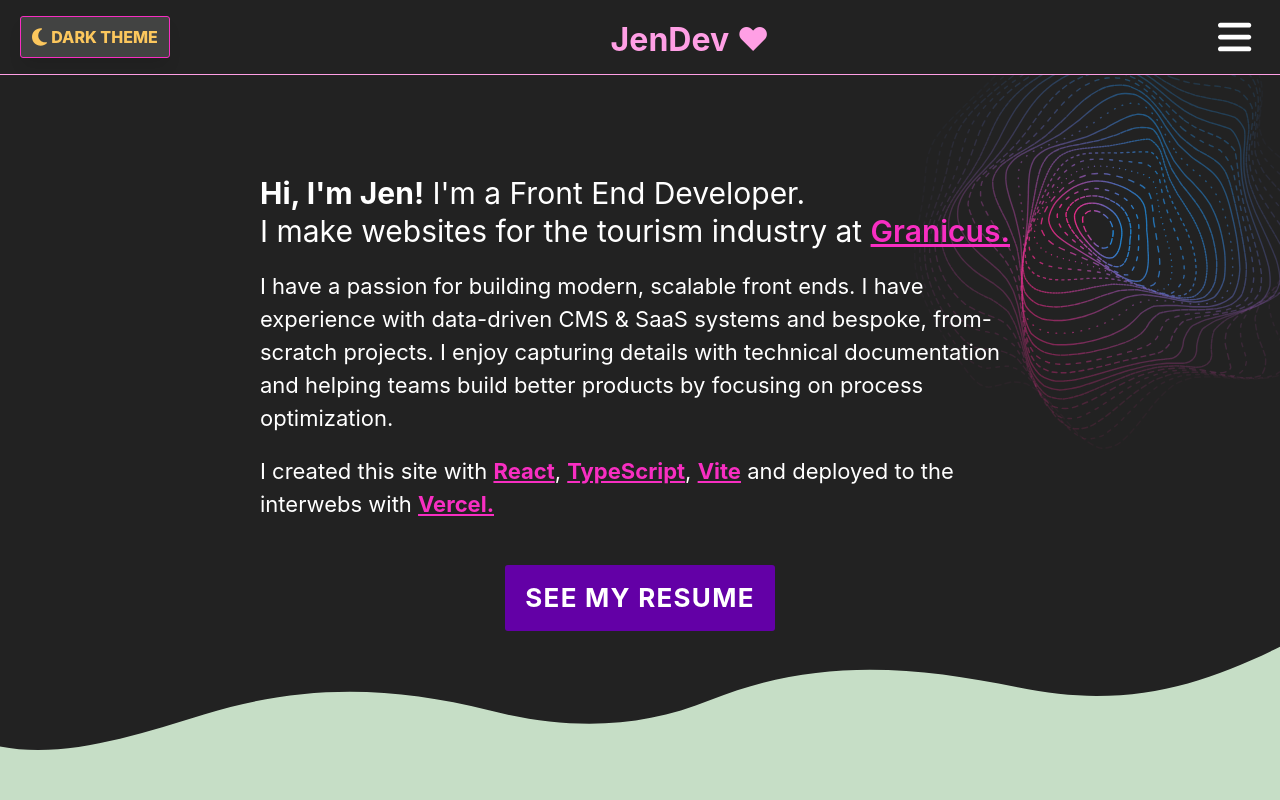
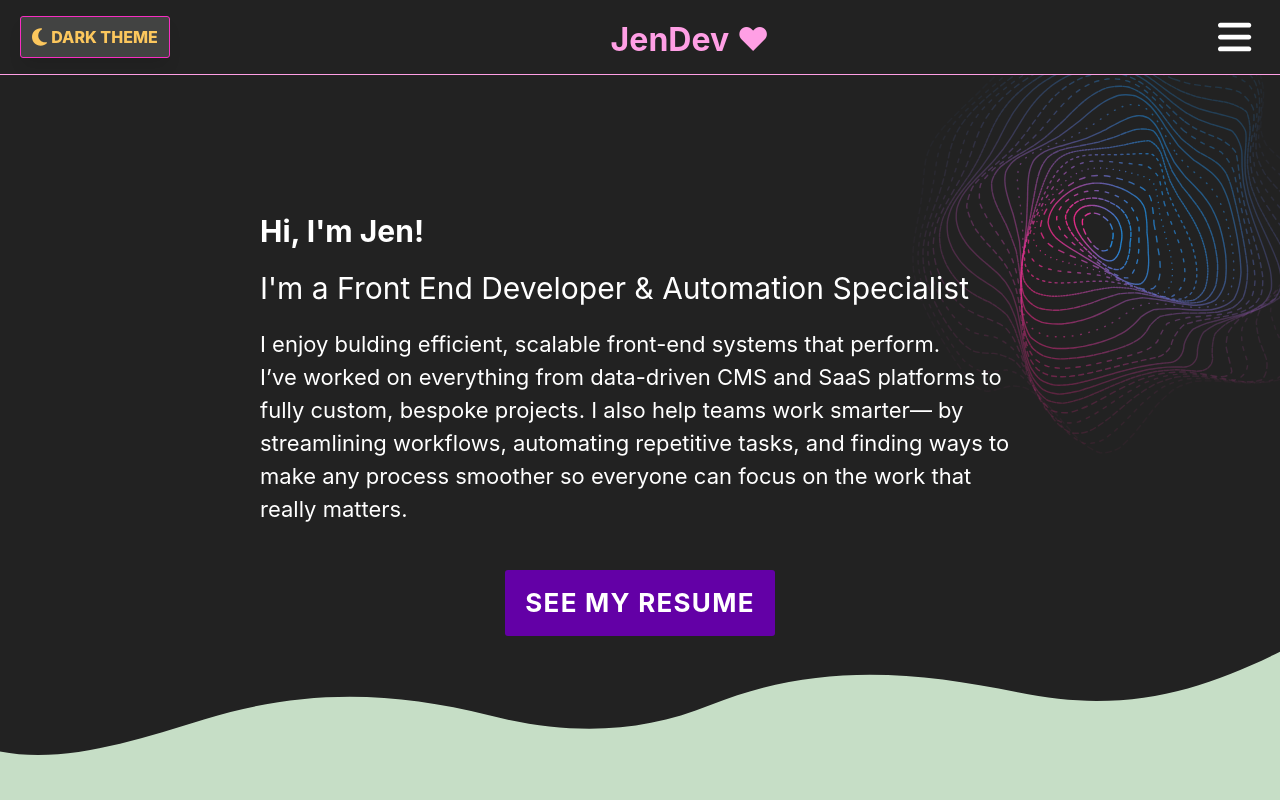
Before and after one commit to jenhedg/jen-dev-vite, a React (Vite) app: page / in a window 1280 px wide. Shown: the top 800 px of the page. Built offline with nearby package versions, Linux system fonts and the light colour scheme.

Commit message:
intro and resume update

```diff
--- a/src/components/Intro/Intro.tsx
+++ b/src/components/Intro/Intro.tsx
@@ -11,13 +11,10 @@ export default function Intro() {
             <div className="intro-inner">
                 <article className="intro-item">
                     <div className="intro-content">
-                        <p className="intro-subtitle"><strong>Hi, I'm Jen!</strong> I'm a Front End Developer.<br/> I make websites for the tourism industry at <Link className="link" to="https://www.granicus.com" target="_blank">Granicus.</Link>
-                        </p>
+                        <p className="intro-subtitle"><br></br><strong>Hi, I'm Jen!</strong></p>
+                        <p className="intro-subtitle">I'm a Front End Developer & Automation Specialist</p>
                         <p className="intro-text">
-                            I have a passion for building modern, scalable front ends. I have experience with data-driven CMS & SaaS systems and bespoke, from-scratch projects. I enjoy capturing details with technical documentation and helping teams build better products by focusing on process optimization.
-                        </p>
-                        <p className="intro-text">I created this site with <Link className="link" to="https://react.dev/" target="_blank"><strong> React</strong></Link>, <Link className="link" to="https://www.typescriptlang.org/" target="_blank"><strong>
-                            TypeScript</strong></Link>, <Link className="link" to="  https://vite.dev/" target="_blank"><strong> Vite</strong></Link> and deployed to the interwebs with <Link className="link" to="https://vercel.com/" target="_blank"><strong> Vercel.</strong></Link>
+                            I enjoy bulding efficient, scalable front-end systems that perform.<br></br> I’ve worked on everything from data-driven CMS and SaaS platforms to fully custom, bespoke projects. I also help teams work smarter— by streamlining workflows, automating repetitive tasks, and finding ways to make any process smoother so everyone can focus on the work that really matters.
                         </p>
                     </div>
                 </article>
```
Also changed, not shown: 1 other file (tests, documents, lock files or other folders).
